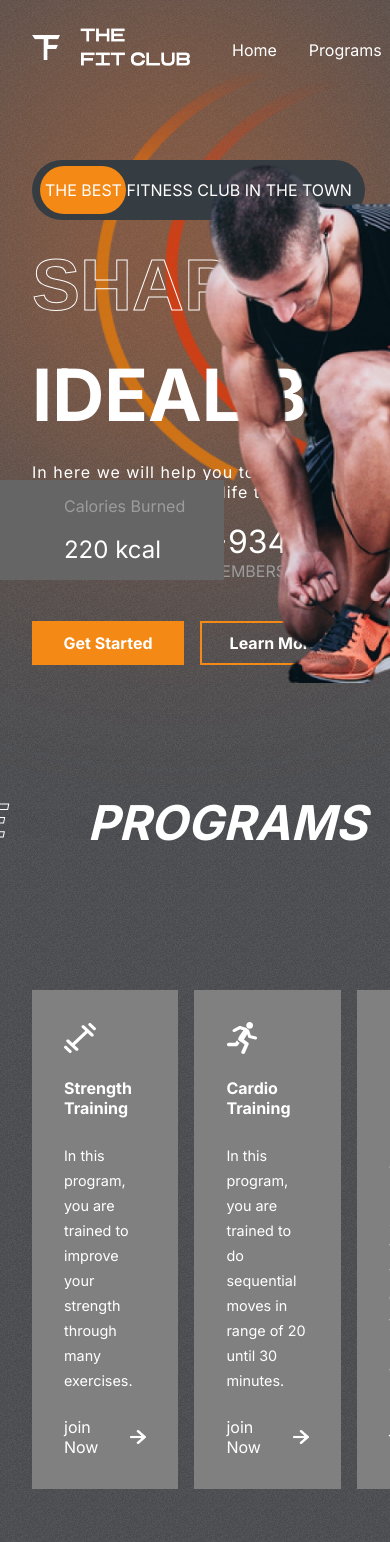
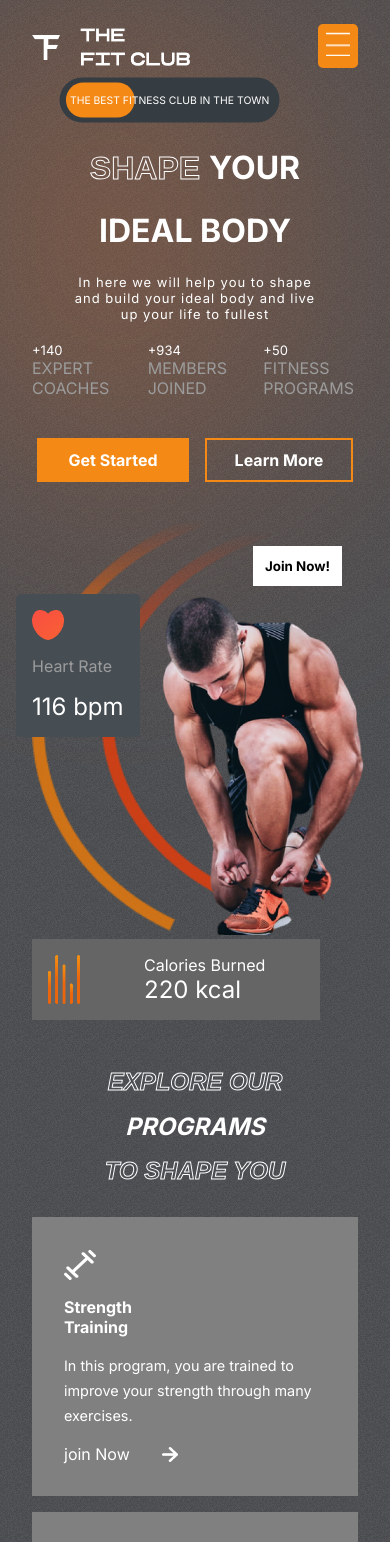
Before and after one commit to DilshanSamre/Gym-Website, a React (Create React App) app: page / in a window 390 px wide. Shown: the top 1542 px of the page. Built offline with nearby package versions, Linux system fonts and the light colour scheme.

Commit message:
crate responsiveness

```diff
--- a/src/Components/Header/Header.css
+++ b/src/Components/Header/Header.css
@@ -19,3 +19,16 @@
     cursor: pointer;
     color:var(--orange)
 }
+
+@media screen and (max-width: 768px){
+    .header>:nth-child(2){
+        position: fixed;
+        right: 2rem;
+        z-index: 99;
+    }
+    .header-menu{
+        flex-direction: column;
+        background-color: var(--appColor);
+        padding: 2rem;
+    }
+}
--- a/src/Components/Header/Header.jsx
+++ b/src/Components/Header/Header.jsx
@@ -1,18 +1,62 @@
-import React from 'react'
+import React, { useState } from 'react'
 import './Header.css'
 import Logo from '../../assets/logo.png'
+import Bars from '../../assets/bars.png'
+import {Link} from "react-scroll"
 export const Header = () => {
+
+  const mobile = window.innerWidth<=768 ? true:false;
+  const [menuOpened, setMenuOpened] = useState(false);
   return (
     <div className="header">
 
       <img src={Logo} alt="" className='logo'/>
+      {menuOpened=== false && mobile===true?
+      (<div style={{backgroundColor:"var(--orange)",
+      padding:"0.5rem",
+      borderRadius: "5px",}}
+
+      onClick={()=> setMenuOpened(true)}>
+        <img src={Bars} alt=""
+        style={{width:"1.5rem", height:"1.5rem"}}/>
+        </div>):(
       <ul className='header-menu'>
-        <li>Home</li>
-        <li>Programs</li>
-        <li>Why us</li>
-        <li>Plans </li>
-        <li>Certificates</li>
-      </ul>
+        <li >
+          <Link
+          onClick={()=>setMenuOpened(false)}
+          to='home'
+          activeClass='active'
+          span={true}
+          smooth={true}
+          >Home</Link></li>
+        <li>
+          <Link
+          onClick={()=>setMenuOpened(false)}
+          to='programs'
+          span={true}
+          smooth={true}
+          >Programs</Link></li>
+        <li>
+          <Link
+          onClick={()=>setMenuOpened(false)}
+          to='reasons'
+          span={true}
+          smooth={true}
+          >Why Us</Link></li>
+        <li>
+          <Link
+          onClick={()=>setMenuOpened(false)}
+          to='plans'
+          span={true}
+          smooth={true}
+          >Plans</Link> </li>
+        <li onClick={()=>setMenuOpened(false)}><Link
+        onClick={()=>setMenuOpened(false)}
+        to='Testimonials'
+        span={true}
+        smooth={true}
+        >Testimonials</Link></li>
+      </ul>)}
 
       </div>
   )
--- a/src/Components/Hero/Hero.css
+++ b/src/Components/Hero/Hero.css
@@ -186,3 +186,70 @@
     color: white;
     font-size: 1.5rem;
 }
+
+@media screen and (max-width: 768px) {
+    .hero{
+        flex-direction: column;
+    }
+    .hero-blur{
+        width: 14rem;
+    }
+    .the-best-ad{
+       margin-top: 0;
+       font-size: small;
+       align-self: center;
+       transform: scale(0.8);
+    }
+    .hero-text{
+        font-size: xx-large;
+        align-items: center;
+        justify-content: center;
+    }
+    .hero-text>div:nth-of-type(3){
+        font-size: small;
+        font-weight: 200;
+        letter-spacing: 1px;
+        text-align: center;
+    }
+    .hero-button{
+        justify-content: center;
+    }
+    .figures>div>span:nth-of-type(1){
+        font-size: large;
+    }
+    .figures>div>span:nth-of-type(1){
+        font-size: small;
+    }
+    .right-h{
+        position: relative;
+        background: none;
+    }
+    .heart-rate{
+        left: 1rem;
+        top: 5rem;
+    }
+    .calories{
+        position: relative;
+        top: 5rem;
+        left: 2rem;
+    }
+    .calories>img{
+        width: 2rem;
+    }
+    .calories>div>:nth-last-child(2){
+        color: white;
+        font-size: 1rem;
+    }
+    .hero-image{
+        position: relative;
+        width: 15rem;
+        left: 9rem;
+        top: 5rem;
+        align-self: center;
+    }
+    .hero-image-back{
+        width: 15rem;
+        left: 2rem;
+        top: 0rem;
+    }
+}
--- a/src/Components/Hero/Hero.jsx
+++ b/src/Components/Hero/Hero.jsx
@@ -9,14 +9,15 @@
 export const Hero = () => {
 
   const transition ={type:'spring', duration: 3}
+  const mobile = window.innerWidth<=768 ? true:false;
   return (
-    <div className="hero">
+    <div className="hero" id='home'>
       <div className="blur hero-blur"></div>
         <div className="left-h">
           <Header />
         <div className="the-best-ad">
           <motion.div
-          initial={{left: '238px'}}
+          initial={{left: mobile?'178px': '238px'}}
           whileInView={{left: '8px'}}
           transition={{...transition, type:'tween'}}
           ></motion.div>
--- a/src/Components/Plans/Plans.css
+++ b/src/Components/Plans/Plans.css
@@ -74,3 +74,11 @@
 .plan>:nth-child(2)>button{
     color: orange;
 }
+@media screen and (max-width: 768px){
+    .plans{
+        flex-direction: column;
+    }
+    .plans>:nth-child(2){
+        transform: none;
+    }
+}
--- a/src/Components/Programs/Programs.css
+++ b/src/Components/Programs/Programs.css
@@ -59,3 +59,18 @@
     background: var(--planCard);
     cursor: pointer;
 }
+
+@media screen and (max-width: 768px) {
+    .programs-header{
+        flex-direction: column;
+        gap: 1rem;
+        font-size: x-large;
+        align-items: center;
+        justify-content: center;
+        margin-top: 2rem;
+    }
+    .program-categories{
+        flex-direction: column;
+    }
+
+}
--- a/src/Components/Reasons/Reasons.css
+++ b/src/Components/Reasons/Reasons.css
@@ -80,3 +80,29 @@
 .partners>img{
     width: 2.5rem;
 }
+
+@media screen and (max-width: 768px) {
+    .Reasons{
+        flex-direction: column;
+    }
+    .left-r{
+        grid-auto-rows: auto;
+        overflow: hidden;
+    }
+    .left-r>:nth-child(1){
+        width: 7rem;
+        height: 17rem;
+    }
+    .left-r>:nth-child(2){
+        width: 15rem;
+        height: 10rem;
+    }
+    .left-r>:nth-child(3){
+        width: 7rem;
+
+    }
+    .left-r>:nth-child(4){
+        width: 7rem;
+        height: 6rem;
+    }
+}
--- a/src/assets/Testimonials/Testimonial.css
+++ b/src/assets/Testimonials/Testimonial.css
@@ -79,3 +79,35 @@
    width: 1.5rem;
    cursor: pointer;
 }
+
+@media screen and (max-width: 768px){
+    .Testimonials{
+        flex-direction: column;
+    }
+    .left-t>:nth-child(2)
+    .left-t>:nth-child(3){
+        font-size: x-large;
+    }
+    .right-t{
+        display: flex;
+        flex-direction: column;
+        align-items: center;
+        justify-content: center;
+        gap: 2rem;
+    }
+    .right-t>div{
+        position: relative;
+        display: none;
+    }
+    .right-t>img{
+        top: 0;
+        right: 0;
+        position: relative;
+        align-self: center;
+    }
+    .right-t>:last-child{
+            display: block;
+            bottom: 0;
+            left: 0;
+    }
+}
```
Also changed, not shown: src/Components/Footer/Footer.css (line endings or trailing spaces).
